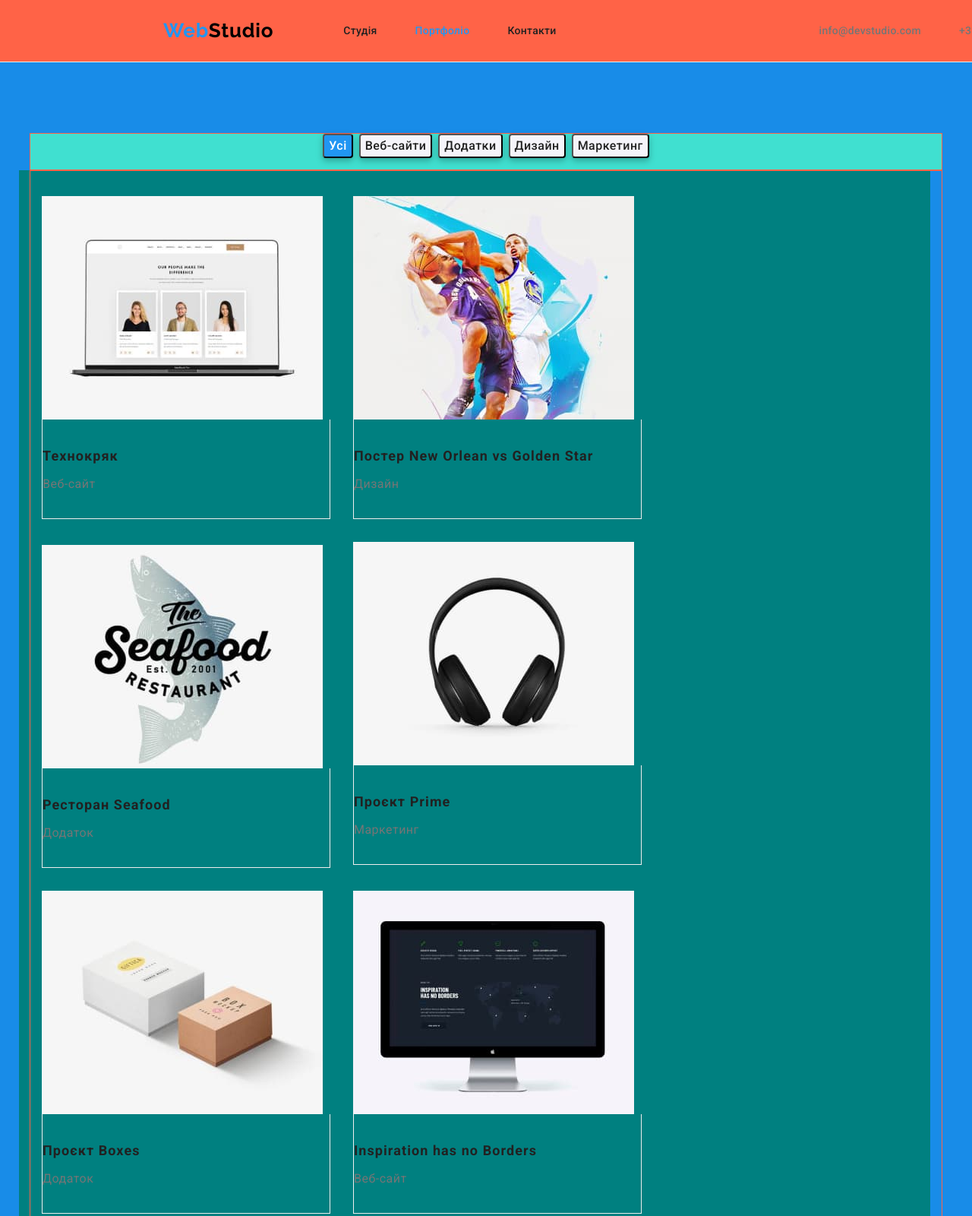
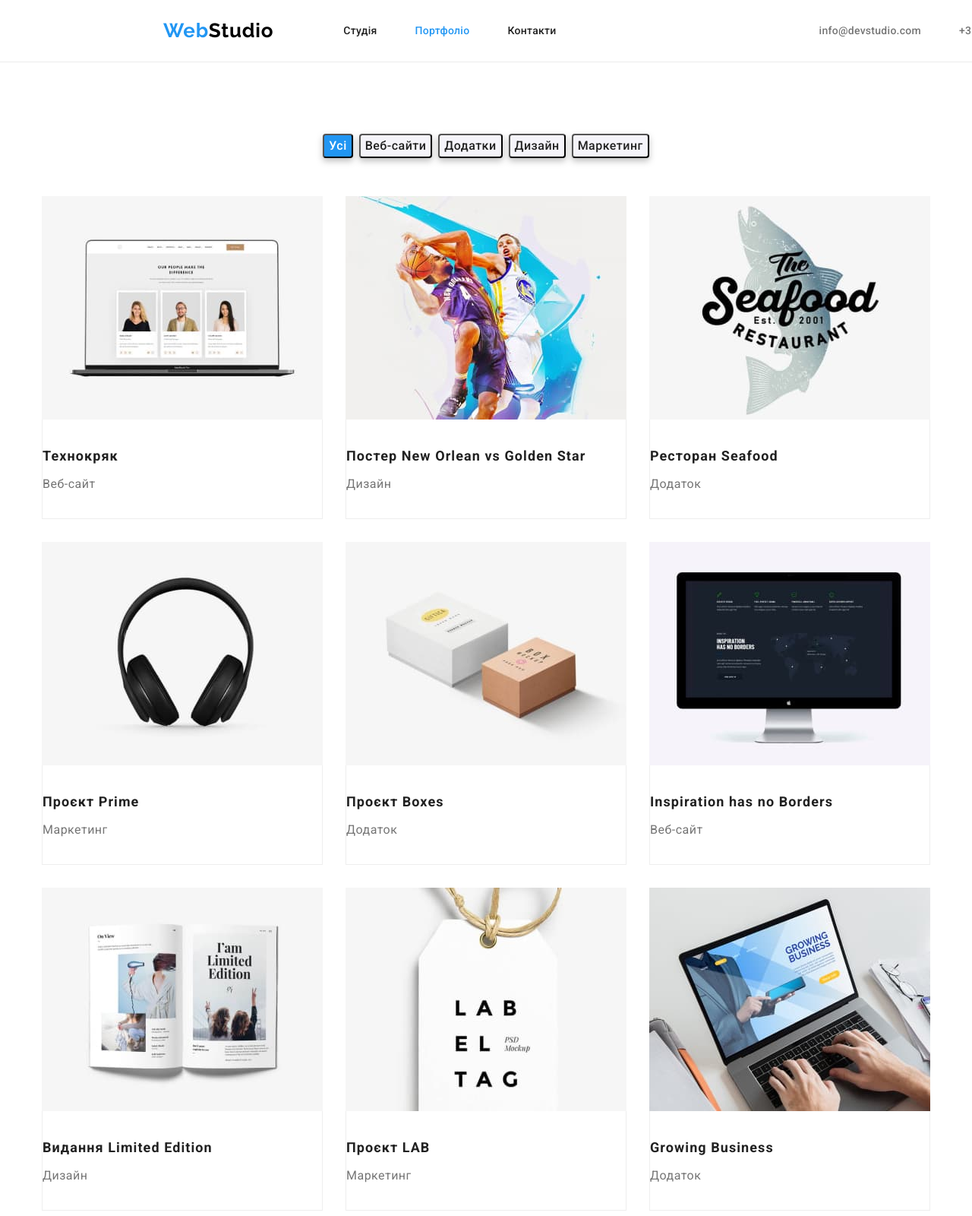
Before and after one commit to Ruslan0920/goit-markup-hw-03, a plain HTML site: page portfolio.html in a window 1280 px wide. Shown: the top 1600 px of the page at 76% size. Drawn offline with nearby package versions, Linux system fonts and the light colour scheme.

Commit message:
Summary update files

```diff
--- a/css/styles.css
+++ b/css/styles.css
@@ -4,15 +4,14 @@
   --primary-text-color: #212121;
   --secondary-text-color: #757575;
   --third-text-color: #2196f3;
-  --fourth-text-color: #FFFFFF;
+  --fourth-text-color: #ffffff;
   --fifth-text-color: rgba(255, 255, 255, 0.6);
   --logo-text-color: #000000;
   --first-bcg-color: #2f303a;
   --second-bcg-color: #f5f4fa;
   --third-bcg-color: #2196f3;
-  --fourth-bcg-color: #188CE8;
+  --fourth-bcg-color: #188ce8;
 }
-
 
 body {
   font-family: var(--primary-font-family);
@@ -20,7 +19,13 @@ body {
   color: #212121;
 }
 
-  h1,h2,h3,h4,h5,h6,p {
+h1,
+h2,
+h3,
+h4,
+h5,
+h6,
+p {
   margin-top: 0;
   margin-bottom: 0;
   padding-left: 0;
@@ -47,7 +52,7 @@ img {
   margin-right: auto;
   padding-left: 15px;
   padding-right: 15px;
-  outline: 1px solid tomato;
+  /* outline: 1px solid tomato; */
 }
 .section {
   padding-top: 94px;
@@ -61,8 +66,7 @@ img {
   margin-left: auto;
   margin-right: auto;
   width: 1600px;
-  border-bottom: 1px solid #ECECEC;
-  background-color: tomato;
+  border-bottom: 1px solid #ececec;
 }
 .header-container {
   display: flex;
@@ -165,9 +169,9 @@ img {
   letter-spacing: 0.06em;
   background-color: var(--third-bcg-color);
   color: var(--fourth-text-color);
-  cursor: pointer;
   box-shadow: 0px 4px 4px rgba(0, 0, 0, 0.15);
   border-radius: 4px;
+  cursor: pointer;
 }
 .modal-btn:hover,
 .modal-btn:focus {
@@ -189,7 +193,7 @@ img {
 .festures-list {
   margin-left: 30px;
   margin-top: 30px;
-  flex-basis: calc((100%-90px)/4);
+  flex-basis: calc((100% - 120px) / 4);
 }
 .features-titles {
   font-family: var(--primary-font-family);
@@ -206,7 +210,6 @@ img {
   line-height: 1.71;
   letter-spacing: 0.03em;
   color: var(--secondary-text-color);
-  width: 270px;
 }
 /* ===END FEATURES=== */
 
@@ -214,14 +217,14 @@ img {
 
 .work-items {
   display: flex;
-  margin-left: -30px;
-  margin-top: -30px;
+  justify-content: space-between;
 }
 .work-list {
-  display: flex;
-  margin-left: 30px;
-  margin-top: 30px;
-  flex-basis: calc((100%-2*30px) / 3);
+  margin-right: 30px;
+  flex-basis: calc((100%-60px) / 3);
+}
+.work-list:last-child {
+  margin-right: 0;
 }
 .secondary-titles {
   font-family: var(--primary-font-family);
@@ -266,12 +269,13 @@ img {
 .team-list {
   margin-left: 30px;
   margin-top: 30px;
-  flex-basis: calc((100%-120px)/4);
+  flex-basis: calc((100% - 120px) / 4);
 }
 .team-content-wraper {
   padding-top: 30px;
   padding-bottom: 30px;
-  box-shadow: 0px 1px 3px rgba(0, 0, 0, 0.12), 0px 1px 1px rgba(0, 0, 0, 0.14), 0px 2px 1px rgba(0, 0, 0, 0.2);
+  box-shadow: 0px 1px 3px rgba(0, 0, 0, 0.12), 0px 1px 1px rgba(0, 0, 0, 0.14),
+    0px 2px 1px rgba(0, 0, 0, 0.2);
   border-radius: 0px 0px 4px 4px;
 }
 
@@ -280,8 +284,6 @@ img {
 /* ===START FOOTER=== */
 .footer-block {
   width: 1600px;
-  left: 0px;
-  top: 2094px;
   background: var(--first-bcg-color);
 }
 .footer-items {
@@ -323,14 +325,11 @@ padding-bottom: 60px;
 /* ===PAGE PORTFOLIO=== */
 /* ===START PORTFOLIO=== */
 
-.filter {
-  background-color: turquoise;
-}
+
 .btn-list {
   display: flex;
   justify-content: center;
   padding-bottom: 16px;
-
 }
 .btn-item:not(:last-child) {
   display: flex;
@@ -357,28 +356,28 @@ padding-bottom: 60px;
   background-color: var(--third-bcg-color);
   color: var(--fourth-text-color);
 }
-.portfolio {
-  background-color: #188CE8;
-}
 .portfolio-items {
   display: flex;
   flex-wrap: wrap;
-  margin-left: -30px;
-  /* margin-top: -30px; */
-  background-color: teal;
 }
 .portfolio-list {
-  margin-left: 30px;
-  margin-top: 30px;
+  margin-right: 30px;
+  margin-bottom: 30px;
   flex-basis: calc((100% - 60px) / 3);
 }
-.portfolio-list:nth-child(-n+3) {
+.portfolio-list:nth-child(3n) {
+  margin-right: 0;
+}
+.portfolio-list:nth-child(-n + 3) {
   margin-top: 34px;
+}
+.portfolio-list:nth-last-child(-n + 3) {
+  margin-bottom: 0;
 }
 .portfolio-content-wraper {
   padding-top: 30px;
   padding-bottom: 30px;
-  border: 1px solid #EEEEEE;
+  border: 1px solid #eeeeee;
   border-top: none;
 }
 .portfolio-titles {
```
Also changed, not shown: index.html (+0 -1 lines), portfolio.html (+1 -3 lines). Lines whose indentation alone changed are shown as unchanged.
